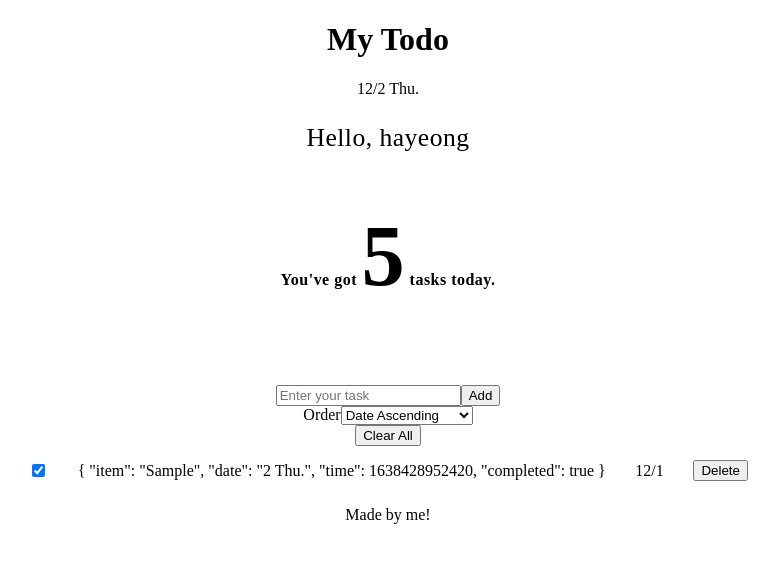
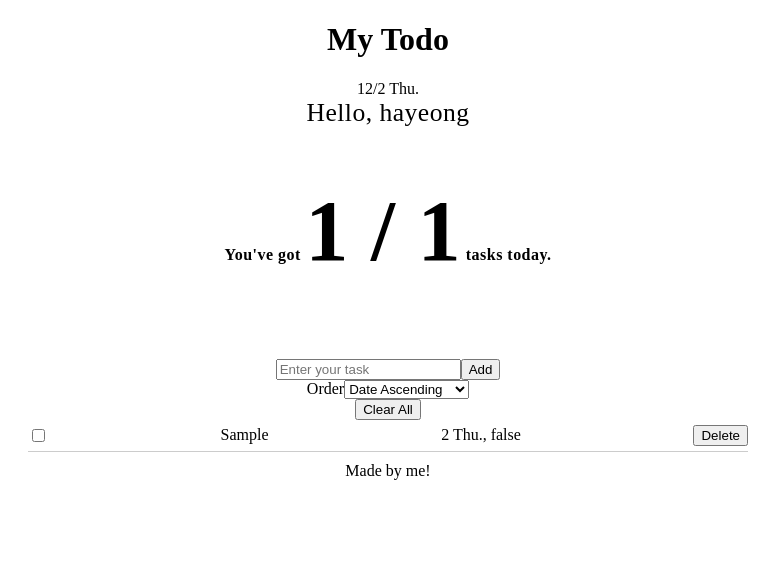
Before and after one commit to kirahaa/todo, a Vue app: page / in a window 1280 px wide. Both pictures are taken after typing "Sample" into the empty fields and a click on the button "Add". Shown: the top 562 px of the page, without its empty margins (252-1031 px from the left). Built offline with nearby package versions, Linux system fonts and the light colour scheme.

Commit message:
Modify data to App.vue

```diff
--- a/src/App.vue
+++ b/src/App.vue
@@ -1,10 +1,18 @@
 <template>
   <div id="app">
     <TodoHeader />
-    <TodoTitle />
+    <TodoTitle v-bind:propsdata="checkCount"/>
     <TodoInput v-on:addItem="addOneItem"/>
-    <TodoController />
-    <TodoList v-bind:propsdata="todoItems"/>
+    <TodoController
+      v-on:sortItem="sortAllItem"
+      v-on:clearAll="clearAllItem"
+      />
+    <TodoList
+      v-bind:propsdata="todoItems"
+      v-on:removeItem="removeOneItem"
+      v-on:toggleItem="toggleOneItem"
+      v-on:clearAll="clearAllItem"
+    />
     <TodoFooter />
   </div>
 </template>
@@ -25,7 +33,26 @@
         todoItems: []
     }
   },
+  computed: {
+    checkCount() {
+      const checkLeftItems = () => {
+        let leftCount = 0;
+        for(let i = 0; i < this.todoItems.length; i++) {
+          if(this.todoItems[i].completed === false) {
+            leftCount++;
+          }
+        }
+        return leftCount;
+      }
+      const count = {
+        total: this.todoItems.length,
+        left: checkLeftItems()
+      }
+      return count;
+    }
+  },
   created() {
+    console.log(this.todoItems);
     if (localStorage.length > 0) {
       for (let i = 0; i < localStorage.length; i++) {
         if (localStorage.key(i) !== "loglevel:webpack-dev-server") {
@@ -49,7 +76,39 @@
       };
       localStorage.setItem(todoItem, JSON.stringify(value));
       this.todoItems.push(value);
+    },
+    removeOneItem(todoItem, index) {
+        localStorage.removeItem(todoItem.item);
+        this.todoItems.splice(index,1);
+    },
+    toggleOneItem(todoItem) {
+        todoItem.completed = !todoItem.completed;
+        localStorage.setItem(todoItem.item, JSON.stringify(todoItem));
+    },
+    sortTodoLatest() {
+      this.todoItems.sort(function(a,b){
+        return b.time - a.time;
+      })
+    },
+    sortTodoOldest() {
+      this.todoItems.sort(function(a,b){
+        return a.time - b.time;
+      })
+    },
+    sortAllItem(selectedSort) {
+      if(selectedSort.value === "data-desc") {
+        this.sortTodoLatest();
+        } else {
+        this.sortTodoOldest();
+      }
+    },
+    clearAllItem() {
+      this.todoItems = [];
+      localStorage.clear();
     }
+  },
+  mounted() {
+    this.sortTodoOldest();
   },
   components: {
     TodoHeader,
--- a/src/components/TodoController.vue
+++ b/src/components/TodoController.vue
@@ -4,11 +4,9 @@
     <div class="controller">
         <div class="select">
             <label for="order">Order</label>
-            <select name="order" id="order" class="selectbox">
+            <select name="order" id="order" class="selectbox" v-model="selected" v-on:change="sortTodo">
                 <option value="date-asc">Date Ascending</option>
                 <option value="date-desc">Date Descending</option>
-                <option value="name-asc">Name Ascending</option>
-                <option value="name-desc">Name Descending</option>
             </select>
         </div>
         <button class="clear" @click="clearTodo">Clear All</button>
@@ -17,9 +15,18 @@
 
 <script>
 export default {
-    clearTodo() {
-        localStorage.clear();
-        // localStorage 비우려면, clear() 메서드 사용!
+    data() {
+        return {
+            selected: "date-asc"
+        }
+    },
+    methods: {
+        clearTodo() {
+            this.$emit('clearAll');
+        },
+        sortTodo() {
+            this.$emit('sortItem', {value: this.selected});
+        }
     }
 }
 </script>
--- a/src/components/TodoList.vue
+++ b/src/components/TodoList.vue
@@ -7,12 +7,12 @@
                 type="checkbox"
                 :id="todoItem.item"
                 :checked="todoItem.completed ===  true"
-                :change="toggleComplete(todoItem)"
+                @change="toggleComplete(todoItem)"
             >
             <label :for="todoItem.item" class="list-label">
-                <p class="list-text">{{ todoItem }}</p>
+                <p class="list-text">{{ todoItem.item }}</p>
             </label>
-            <p class="list-date">12/1</p>
+            <p class="list-date">{{ todoItem.date }}, {{ todoItem.completed }}</p>
             <button
                 class="list-delete"
                 @click="removeTodo(todoItem, index)"
@@ -26,12 +26,10 @@
     props: ["propsdata"],
     methods: {
         removeTodo(todoItem, index) {
-            localStorage.removeItem(todoItem.item);
-            this.todoItems.splice(index,1);
+            this.$emit("removeItem", todoItem, index);
         },
         toggleComplete(todoItem) {
-            todoItem.completed = !todoItem.completed;
-            localStorage.setItem(todoItem.item, JSON.stringify(todoItem));
+            this.$emit("toggleItem", todoItem);
         },
     }
 }
@@ -43,7 +41,12 @@
         display: flex;
         justify-content: space-between;
         align-items: center;
-        padding-bottom: 10px;
+        margin-bottom: 10px;
+        padding: 5px 0;
+        border-bottom: 1px solid #ccc;
     }
 }
+p {
+    margin: 0;
+}
 </style>
--- a/src/components/TodoTitle.vue
+++ b/src/components/TodoTitle.vue
@@ -5,17 +5,17 @@
         <p class="title-message">{{ message }}</p>
         <p class="title-task">
             You've got
-            <span class="title-task-total">{{ taskTotal }}</span> tasks today.
+            <span class="title-task-total">{{ propsdata.left }} / {{ propsdata.total }}</span> tasks today.
         </p>
     </div>
 </template>
 
 <script>
 export default {
+    props: ["propsdata"],
     data() {
         return {
             message: "Hello, hayeong",
-            taskTotal: 5
         };
     }
 }
```
Also changed, not shown: 1 other file (tests, documents, lock files or other folders).
